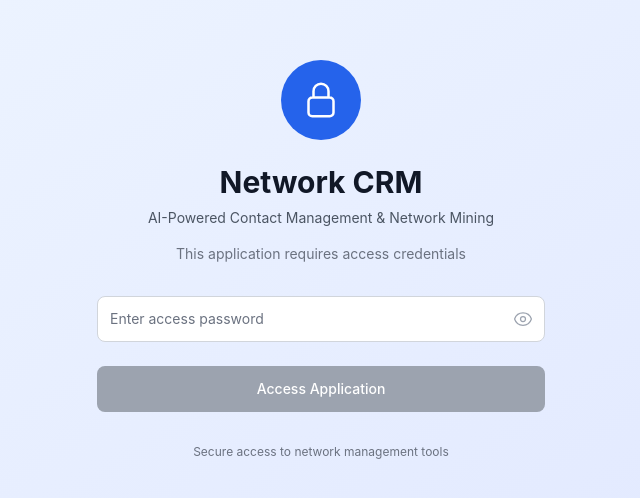
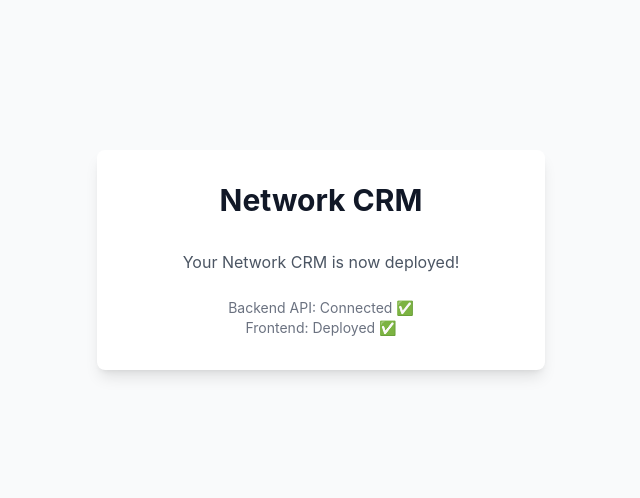
Before and after one commit to mylesweissleder/newday, a React (Vite) app in the folder client/: page / in a window 1280 px wide. Shown: the part 140-638 px from the top of the page, without its empty margins (319-959 px from the left). Built offline with nearby package versions, Linux system fonts and the light colour scheme.

Commit message:
Update App.tsx

```diff
--- a/client/src/App.tsx
+++ b/client/src/App.tsx
@@ -1,16 +1,24 @@
 import React from 'react'
-  import { Routes, Route } from 'react-router-dom'
-  import SiteAccessGate from './components/SiteAccessGate'
-  import LoginPage from './pages/LoginPage'
 
   function App() {
     return (
-      <SiteAccessGate>
-        <Routes>
-          <Route path="/" element={<LoginPage />} />
-          <Route path="*" element={<LoginPage />} />
-        </Routes>
-      </SiteAccessGate>
+      <div className="min-h-screen bg-gray-50 flex items-center
+  justify-center">
+        <div className="max-w-md w-full bg-white shadow-lg rounded-lg p-8">
+          <h1 className="text-3xl font-bold text-center text-gray-900 mb-8">
+            Network CRM
+          </h1>
+          <p className="text-center text-gray-600 mb-6">
+            Your Network CRM is now deployed!
+          </p>
+          <p className="text-center text-sm text-gray-500">
+            Backend API: Connected ✅
+          </p>
+          <p className="text-center text-sm text-gray-500">
+            Frontend: Deployed ✅
+          </p>
+        </div>
+      </div>
     )
   }
 
```
